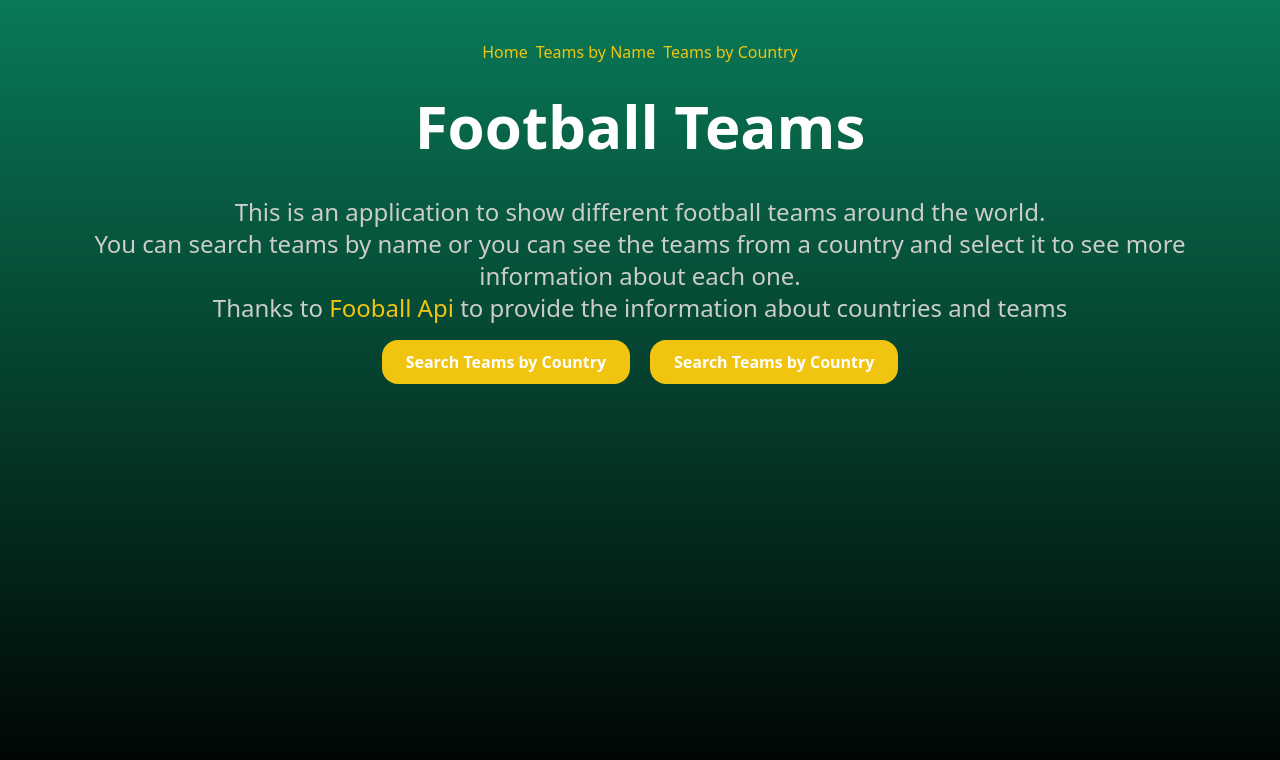
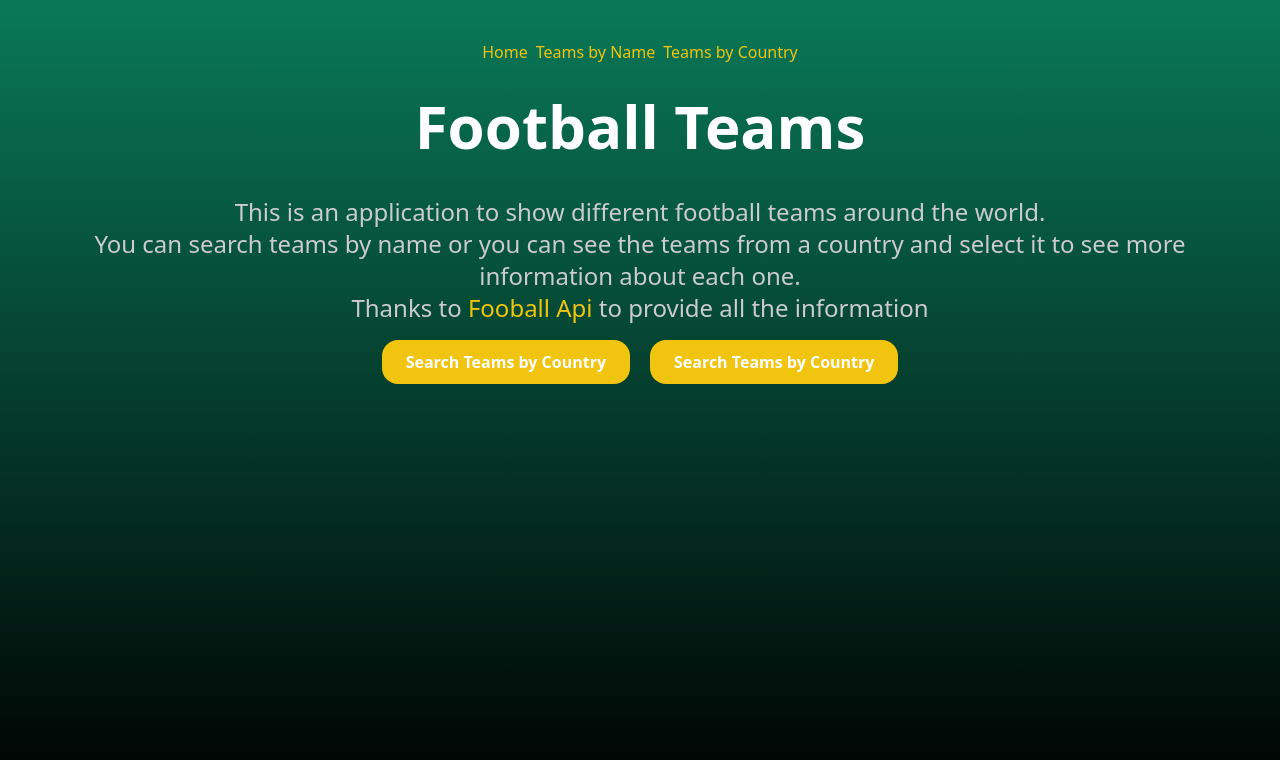
Before and after one commit to Camilo-Suarez98/football-info, a React (Vite) app: page / in a window 1280 px wide. Shown: the top 760 px of the page. Built offline with nearby package versions, Linux system fonts and the light colour scheme.

Commit message:
change main text

```diff
--- a/src/routes/index.tsx
+++ b/src/routes/index.tsx
@@ -19,7 +19,7 @@ function Index() {
           target='_blank'
           className='text-[#F1C40F]'
         >Fooball Api</a> {' '}
-        to provide the information about countries and teams
+        to provide all the information
       </p>
       <div className='flex justify-center items-center gap-5 mt-4'>
         <Link
```
